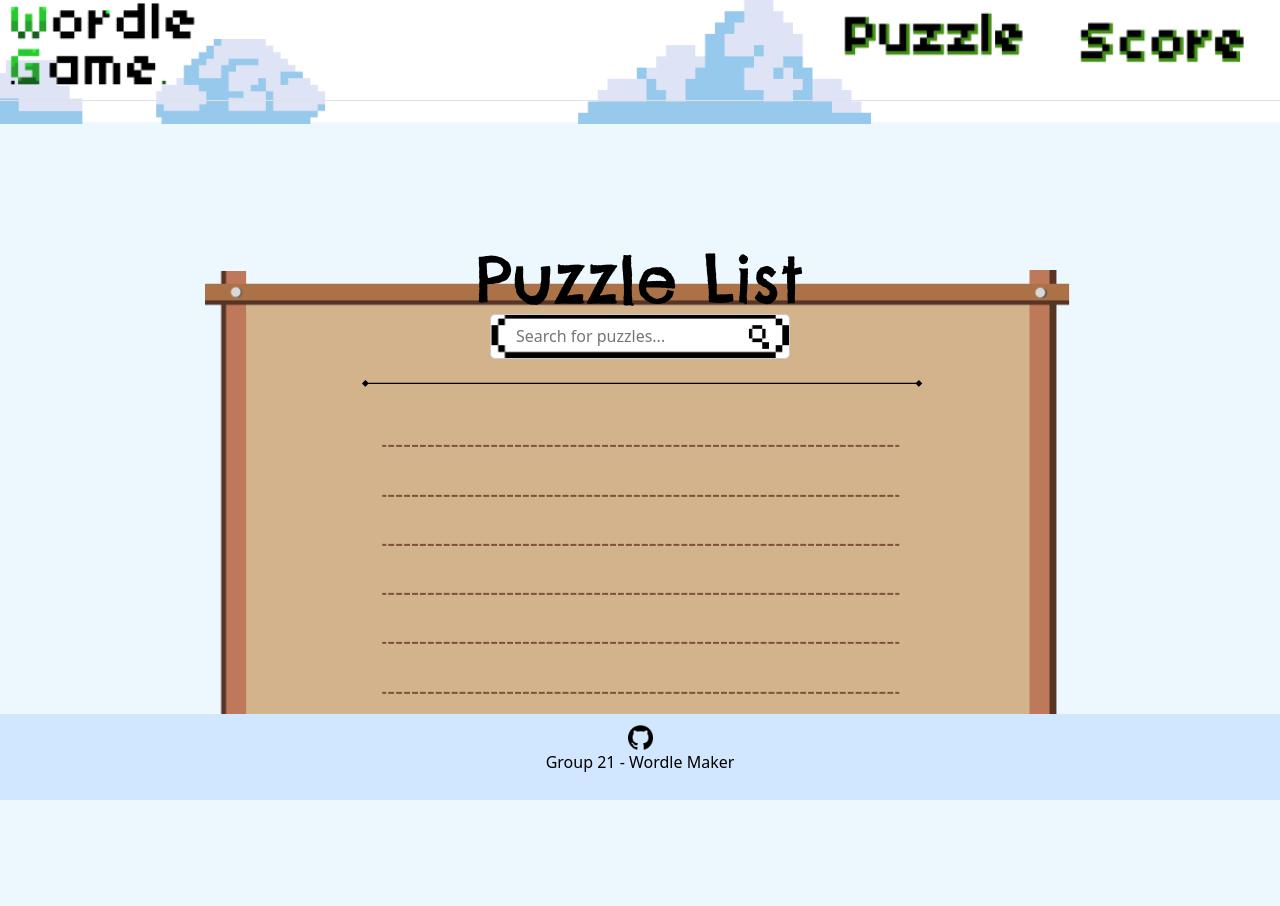
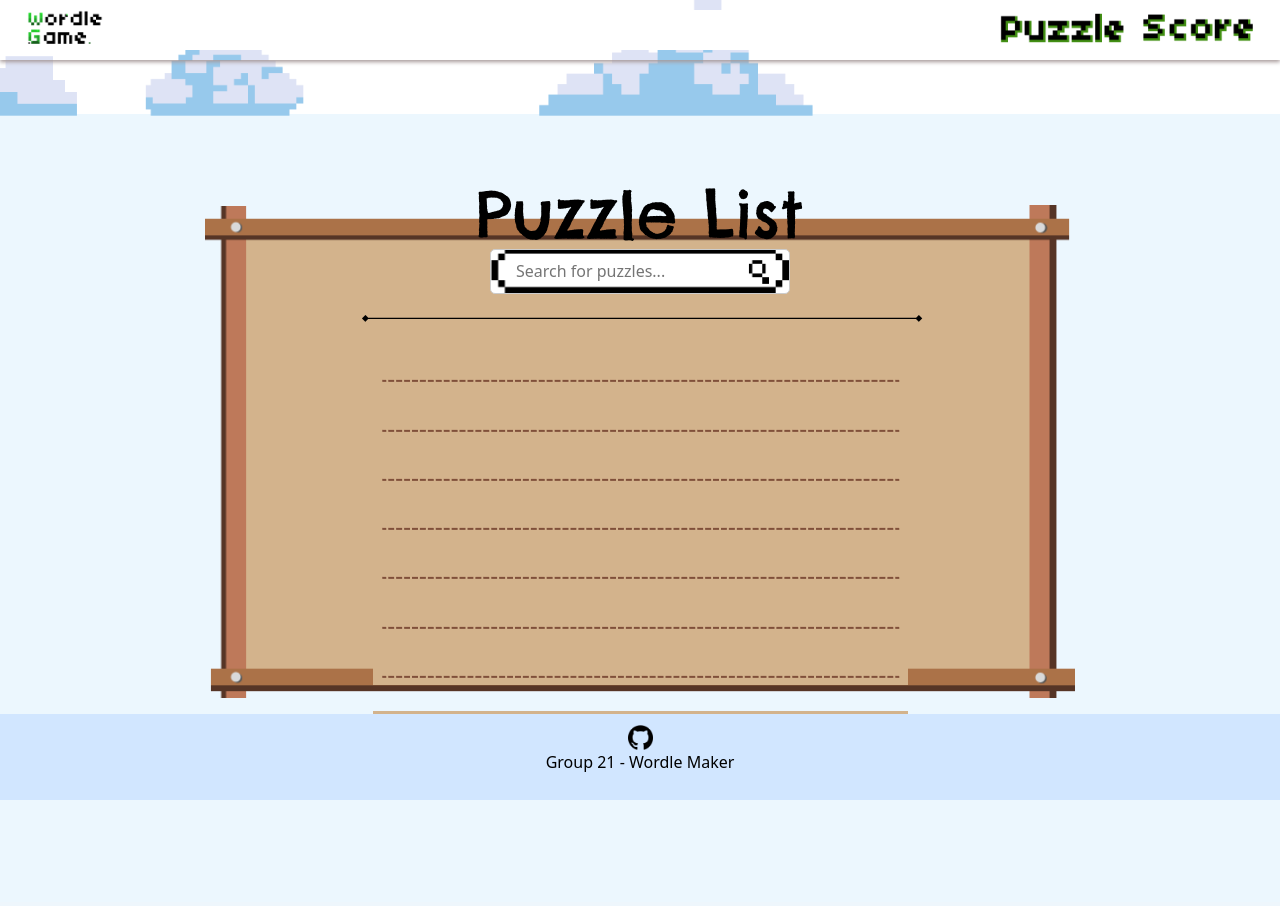
Before and after one commit to wuryantoAji/cits5505GroupProject, a Flask app: page /puzzle-list/ in a window 1280 px wide. Shown: the top 906 px of the page. After the commit the page ends 800 px from the top, so only its background shows below. Run offline with Flask 3, Linux system fonts and the light colour scheme; data that the repository does not hold is empty.

Commit message:
bug fix in profile page

```diff
--- a/application/__init__.py
+++ b/application/__init__.py
@@ -32,6 +32,9 @@
     from . import create_game
     app.register_blueprint(create_game.bp_create)
 
+    from . import profile
+    app.register_blueprint(profile.bp)
+
     # 404 Error Handler
     @app.errorhandler(404)
     def page_not_found(e):
--- a/application/templates/navbar.html
+++ b/application/templates/navbar.html
@@ -1,13 +1,76 @@
-<header class="d-flex flex-wrap justify-content-center mb-4 border-bottom">
-    <a href="/login-register/" class="d-flex align-items-center mb-3 mb-md-0 me-md-auto link-body-emphasis text-decoration-none">
-        <img src="{{ url_for('static', filename='website_name_icon.png') }}" style="width:200px;height:50;">
-    </a>
-    <ul class="nav nav-pills">
-        <li class="nav-item"><a href="/puzzle-list/" class="nav-link"><img src="{{ url_for('static', filename='navigation/nav_puzzle.PNG') }}" style="width:200px;"></a></li>
-        <li class="nav-item"><a href="#" class="nav-link"><img src="{{ url_for('static', filename='navigation/nav_score.PNG') }}" style="width:200px;"></a></li>
+<head>
+    <style>
+        header {
+        box-shadow: 0px 2px 4px #a69999;
+        padding: 10px 24px;
+        position: relative;
+        z-index: 1200;
+        }
+
+        header nav {
+        display: flex;
+        align-items: center;
+        background-color: #fff;
+        width: 100%;
+        }
+
+        .website_name {
+        width: auto;
+        max-width: 178px;
+        flex-shrink: 0;
+        }
+
+        header nav img {
+        width: auto;
+        height: 40px;
+        }
+
+        .icon_score {
+        height: 37px;
+        }
+
+        header nav ul {
+        list-style: none;
+        padding: 0;
+        margin: 0;
+        display: flex;
+        gap: 10px;
+        flex-grow: 1;
+        justify-content: flex-end;
+        }
+    </style>
+</head>
+<header>
+    <nav>
+      <a href="/login-register/">
+        <img  class="website_name"
+            src="../static/website_name_icon.png"
+            alt="Wordle Game website Logo"
+        />
+      </a>
+      <ul>
+        <li>
+          <a href="/puzzle-list/"
+            ><img src="../static/navigation/nav_puzzle.PNG" alt="Puzzle"
+          /></a>
+        </li>
+        <li>
+          <a href="#score"
+            ><img class="icon_score"  src="../static/navigation/nav_score1.PNG" alt="Score"
+          /></a>
+        </li>
         {% if isLogin==True %}
-        <li class="nav-item"><a href="/create-game/" class="nav-link"><img src="{{ url_for('static', filename='navigation/nav_create.PNG') }}" style="width:200px;"></a></li>
-        <li class="nav-item"><a href="#" class="nav-link"><img src="{{ url_for('static', filename='navigation/nav_profile.PNG') }}" style="width:200px;"></a></li>
+        <li>
+          <a href="/create-game/"
+            ><img src="../static/navigation/nav_create.PNG" alt="Create"
+          /></a>
+        </li>
+        <li>
+          <a href="profile.html"
+            ><img src="../static/navigation/nav_profile.PNG" alt="Profile"
+          /></a>
+        </li>
         {% endif %}
-    </ul>
-</header>
+      </ul>
+    </nav>
+  </header>
```
Also changed, not shown: application/profile.py (+33 -36 lines), application/static/css/profile.css (+10 -9 lines), application/templates/profile.html (+30 -35 lines).
